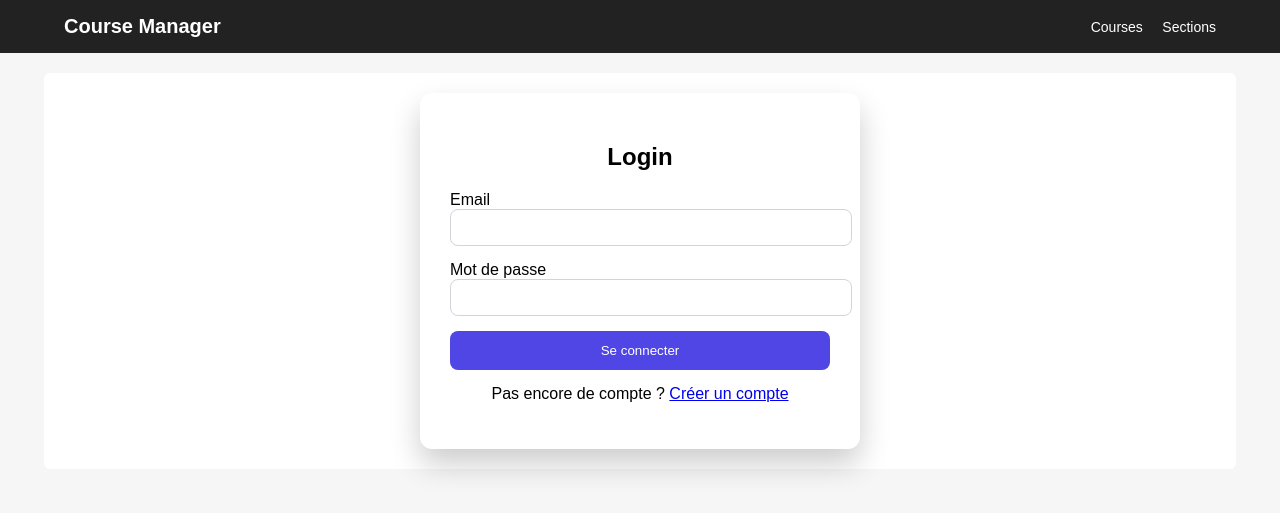
After one commit to achrafelberkaoui/Mini-LMS-Partie-1, a PHP site: page /Project/login.php in a window 1280 px wide. The commit adds this page. Shown: the top 513 px of the page. Run offline with PHP 8.4, Linux system fonts and the light colour scheme.

```diff
--- a/Project/courses_create.php
+++ b/Project/courses_create.php
@@ -7,7 +7,7 @@ include "header.php";
 
     <?php
 
-        function Valid_input($data)
+    function Valid_input($data)
     {
         $data = trim($data);
         $data = stripslashes($data) ;
@@ -58,7 +58,6 @@ include "header.php";
         };
         if(empty($errors)){
             $imagesName = time() . "_" . $_FILES['image']['name'];
-            // move_uploaded_file($_FILES['image']['tmp_name'], "C:\\laragon\\www\\LMS Brf\\assets\\img\\$imagesName");
             if(!move_uploaded_file($_FILES['image']['tmp_name'], "C:\\laragon\\www\\LMS Brf\\assets\\img\\$imagesName")){
                  $errors['image'] = "Erreur lors de l'upload de l'image";
             }else{
--- /dev/null
+++ b/Project/login.php
@@ -0,0 +1,29 @@
+<?php
+require_once "config.php";
+require_once "header.php";
+?>
+
+<div class="auth-container">
+  <div class="auth-box">
+    <h2 class="auth-title">Login</h2>
+
+    <form action="login_process.php" method="POST">
+      <div class="auth-group">
+        <label>Email</label>
+        <input class="auth-input" type="email" name="email" required>
+      </div>
+
+      <div class="auth-group">
+        <label>Mot de passe</label>
+        <input class="auth-input" type="password" name="password" required>
+      </div>
+
+      <button class="auth-btn">Se connecter</button>
+    </form>
+
+    <p class="auth-text">
+      Pas encore de compte ?
+      <a href="signup.php">Créer un compte</a>
+    </p>
+  </div>
+</div>
--- a/assets/style.css
+++ b/assets/style.css
@@ -386,7 +386,50 @@ textarea {
         align-items: center;
         width: 200px;
     }
+.auth-container {
+  width: 100%;
+  display: flex;
+  justify-content: center;
+}
 
+.auth-box {
+  width: 380px;
+  background: #fff;
+  padding: 30px;
+  border-radius: 12px;
+  box-shadow: 0 15px 30px rgba(0,0,0,0.2);
+}
+
+.auth-title {
+  text-align: center;
+  margin-bottom: 20px;
+}
+
+.auth-group {
+  margin-bottom: 15px;
+}
+
+.auth-input {
+  width: 100%;
+  padding: 10px;
+  border-radius: 8px;
+  border: 1px solid #d1d5db;
+}
+
+.auth-btn {
+  width: 100%;
+  padding: 12px;
+  background: #4f46e5;
+  color: #fff;
+  border: none;
+  border-radius: 8px;
+  cursor: pointer;
+}
+
+.auth-text {
+  text-align: center;
+  margin-top: 15px;
+}
 
 @media (max-width: 600px) {
 
```
Also changed, not shown: Project/SIGNUP.php (added, +89 -0 lines), Project/dashbored.php (added), assets/img/1765976304_Capture d'écran 2025-11-16 115826.png (added).
